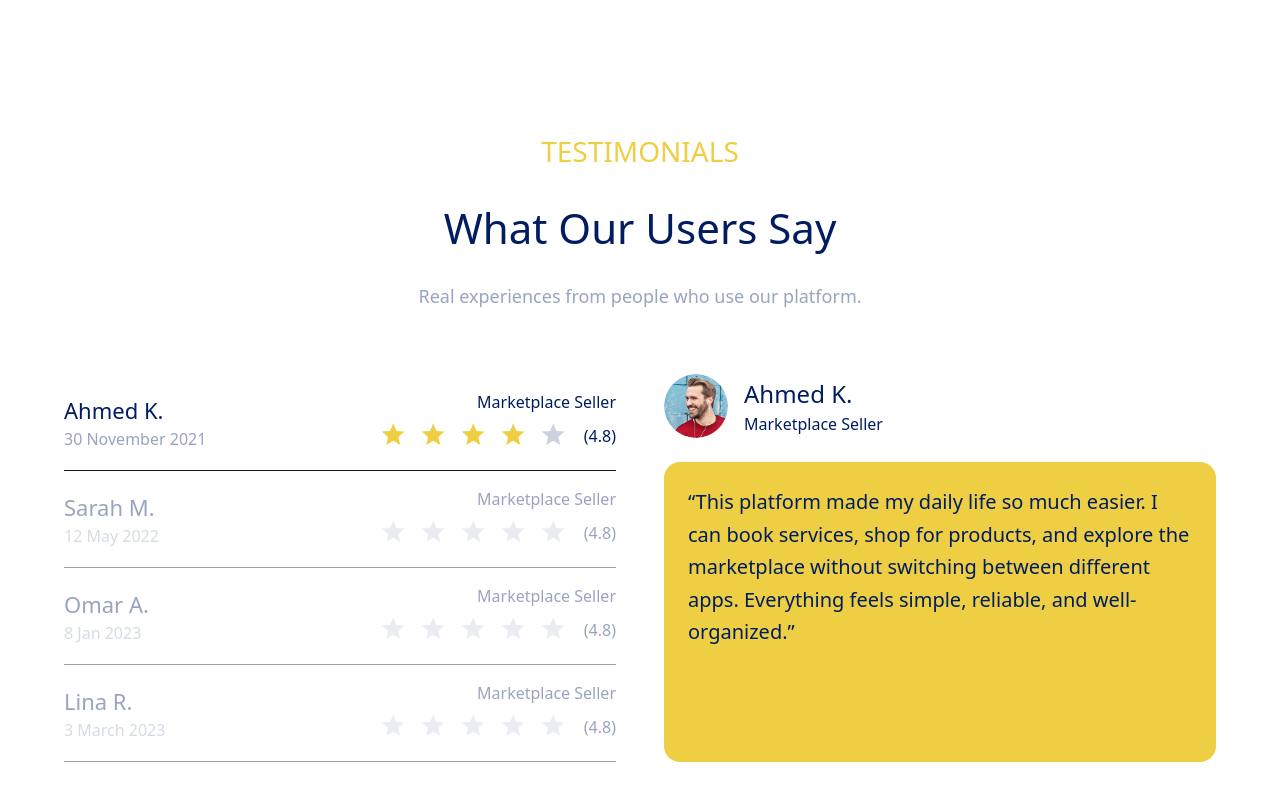
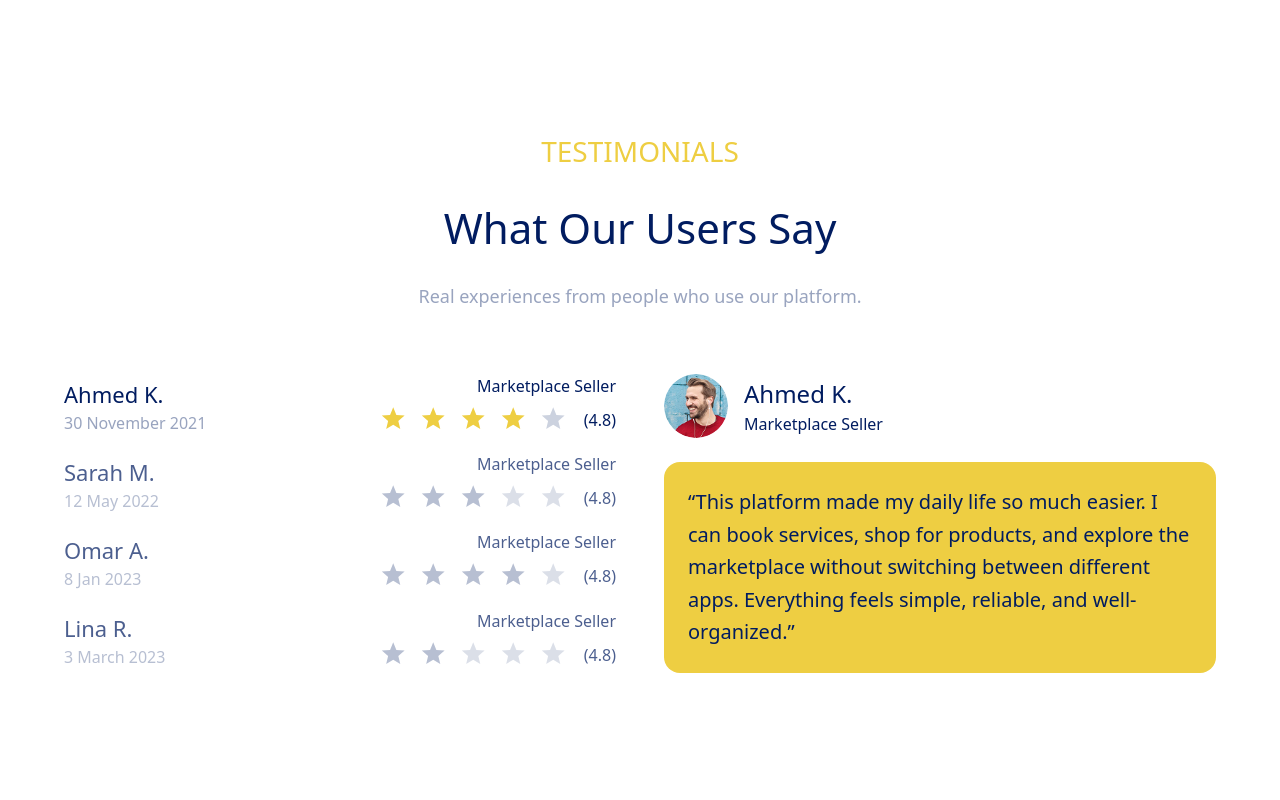
Before and after one commit to yassersalem74/ALAA-ELDIEN, a React (Vite) app: page / in a window 1280 px wide. Shown: the part 3380-4180 px from the top of the page. After the commit the page ends 4149 px from the top, so only its background shows below. Built offline with nearby package versions, Linux system fonts and the light colour scheme.

Commit message:
Fix / Handle stars rate for testi

```diff
--- a/src/components/Home-Page/TestimonialsSection.jsx
+++ b/src/components/Home-Page/TestimonialsSection.jsx
@@ -16,7 +16,7 @@ export default function TestimonialsSection() {
       name: "Sarah M.",
       role: "Marketplace Seller",
       date: "12 May 2022",
-      rating: 4,
+      rating: 3,
       img: "/testHome.png",
       text: "Amazing experience! I found everything I needed quickly.",
     },
@@ -32,7 +32,7 @@ export default function TestimonialsSection() {
       name: "Lina R.",
       role: "Marketplace Seller",
       date: "3 March 2023",
-      rating: 4,
+      rating: 2,
       img: "/testHome.png",
       text: "Secure and easy to use.",
     },
@@ -41,13 +41,10 @@ export default function TestimonialsSection() {
   const [active, setActive] = useState(0);
   const current = testimonials[active];
 
-  const Star = ({ filled }) => (
-    <svg
-      viewBox="0 0 24 24"
-      className="w-9 h-9" // 36px
-    >
+  const Star = ({ color }) => (
+    <svg viewBox="0 0 24 24" className="w-9 h-9">
       <path
-        fill={filled ? "#EECE42" : "#CCD2DF"}
+        fill={color}
         d="M11.48 3.5l2.1 5.1 5.5.4-4.2 3.6 1.3 5.4-4.7-2.9-4.7 2.9 1.3-5.4-4.2-3.6 5.5-.4 2.1-5.1z"
       />
     </svg>
@@ -84,13 +81,13 @@ export default function TestimonialsSection() {
                 onClick={() => setActive(i)}
                 className={`
                   flex items-center justify-between
-                  cursor-pointer py-4 border-b
+                  cursor-pointer
                   transition
-                  ${active === i ? "opacity-100" : "opacity-40"}
+                  ${active === i ? "opacity-100" : "opacity-70"}
                 `}
               >
 
-                {/* LEFT SIDE */}
+                {/* LEFT */}
                 <div>
                   <h4 className="text-[22px] font-medium text-[#011C60]">
                     {t.name}
@@ -101,19 +98,34 @@ export default function TestimonialsSection() {
                   </p>
                 </div>
 
-                {/* RIGHT SIDE */}
+                {/* RIGHT */}
                 <div className="text-right">
                   <p className="text-[#011C60] font-medium">
                     {t.role}
                   </p>
 
                   <div className="flex items-center gap-1 justify-end mt-1">
-                    {[1,2,3,4,5].map((s) => (
-                      <Star
-                        key={s}
-                        filled={active === i && s <= t.rating}
-                      />
-                    ))}
+
+                    {[1,2,3,4,5].map((s) => {
+
+                      let color;
+
+                      if (active === i) {
+                        // ACTIVE row
+                        color =
+                          s <= t.rating
+                            ? "#EECE42"
+                            : "#CCD2DF";
+                      } else {
+                        // INACTIVE rows
+                        color =
+                          s <= t.rating
+                            ? "#99A4BF"
+                            : "#CCD2DF";
+                      }
+
+                      return <Star key={s} color={color} />;
+                    })}
 
                     <span className="ml-2 text-[#011C60] font-medium">
                       (4.8)
```
